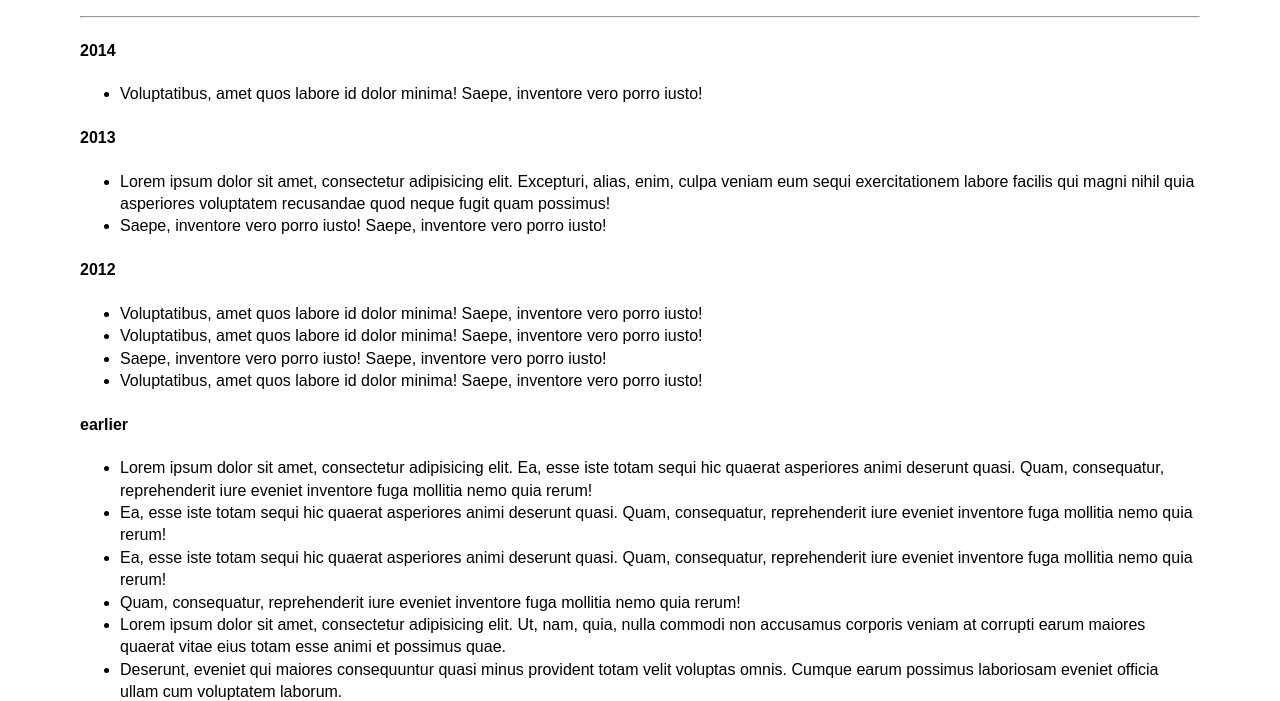
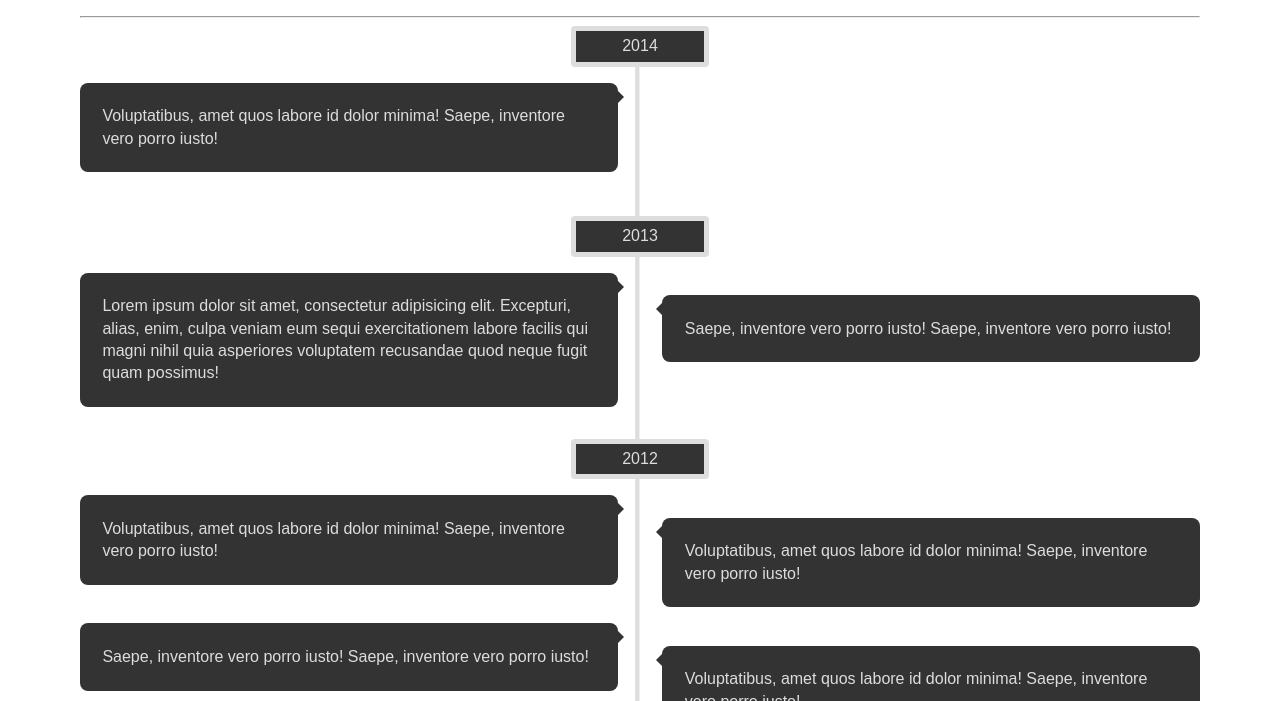
Before and after one commit to jbailey4/myTimeline, a website: page demo/test.html in a window 1280 px wide. Shown: the part 97-798 px from the top of the page. Drawn offline with nearby package versions, Linux system fonts and the light colour scheme.

Commit message:
modified css link to match css file name change

```diff
--- a/demo/test.html
+++ b/demo/test.html
@@ -3,7 +3,7 @@
 <head>
     <meta charset="UTF-8">
     <title>Timeline JS | Demo</title>
-    <link rel="stylesheet" type="text/css" href="../css/timeline.css">
+    <link rel="stylesheet" type="text/css" href="../css/mytimeline.css">
     <style type="text/css">
         /* other styles */
         html {
```
